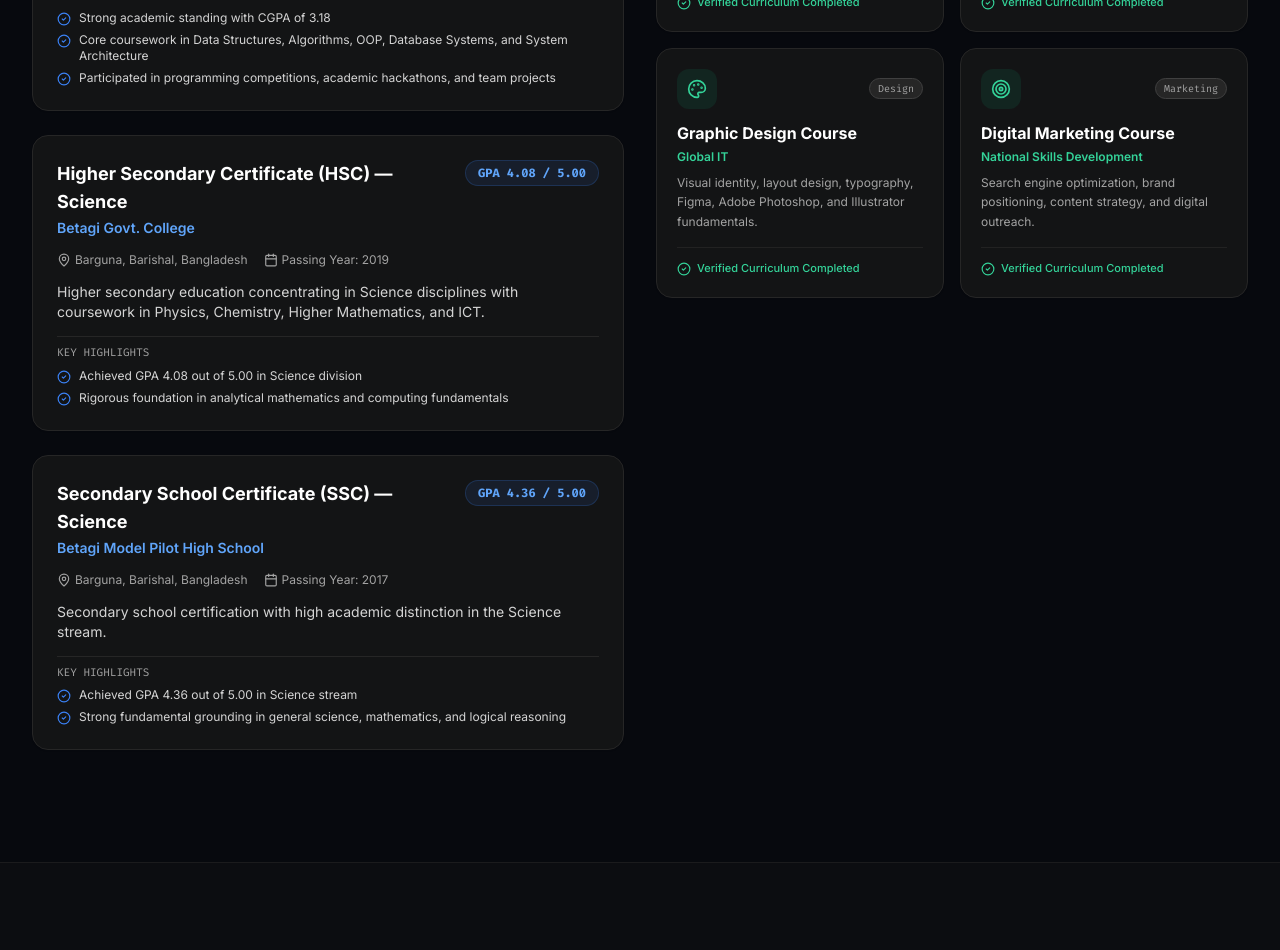
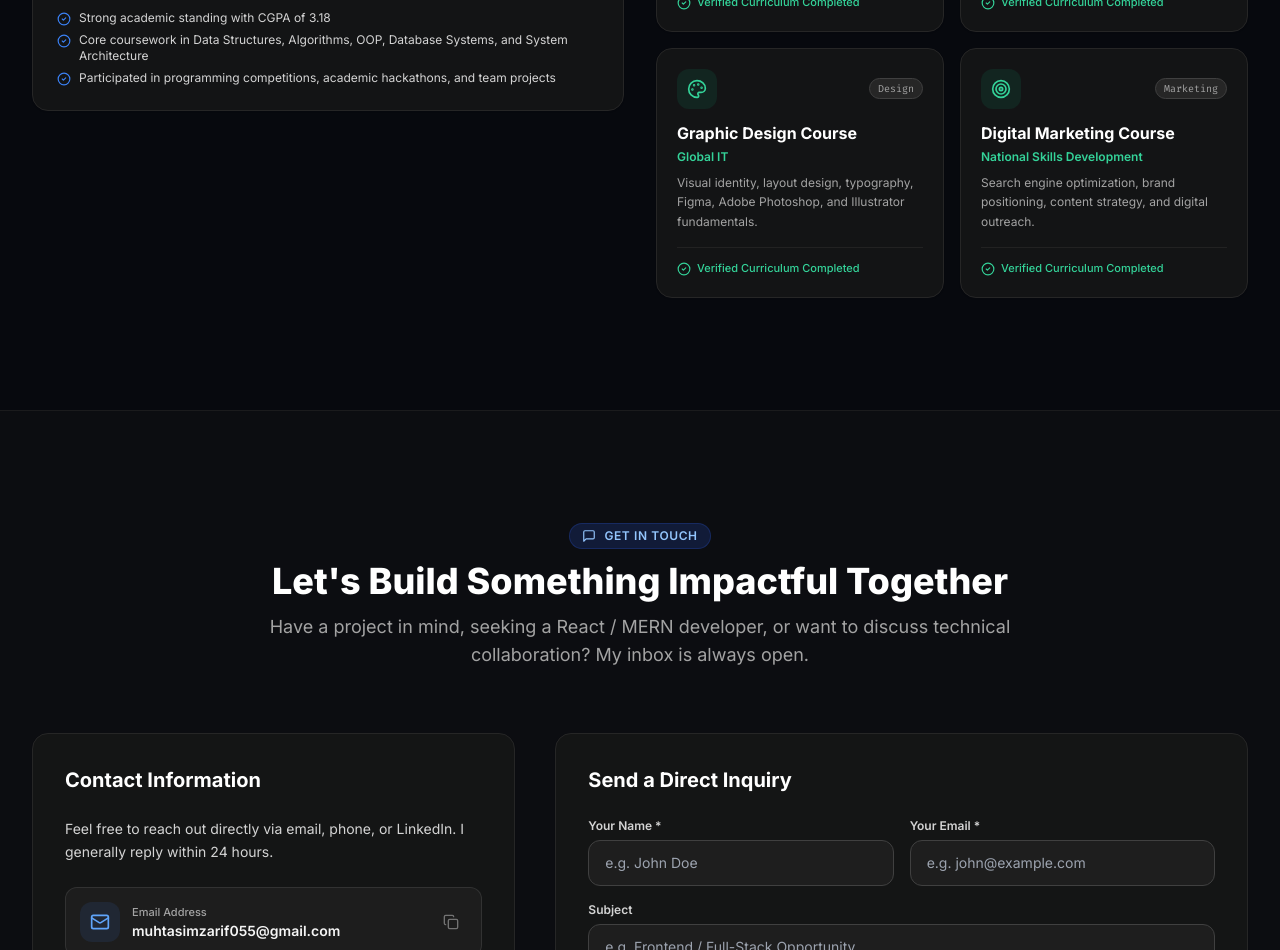
Before and after one commit to mdzarif55/portfolio, a Next.js app: page / in a window 1280 px wide. Shown: the part 6680-7630 px from the top of the page. Built offline with nearby package versions, Linux system fonts and the light colour scheme.

Commit message:
some text removed

```diff
--- a/src/data/portfolio-data.ts
+++ b/src/data/portfolio-data.ts
@@ -461,32 +461,32 @@ export const portfolioData: PortfolioData = {
         "Participated in programming competitions, academic hackathons, and team projects",
       ],
     },
-    {
-      degree: "Higher Secondary Certificate (HSC) — Science",
-      institution: "Betagi Govt. College",
-      cgpa: "GPA 4.08 / 5.00",
-      location: "Barguna, Barishal, Bangladesh",
-      period: "Passing Year: 2019",
-      description:
-        "Higher secondary education concentrating in Science disciplines with coursework in Physics, Chemistry, Higher Mathematics, and ICT.",
-      highlights: [
-        "Achieved GPA 4.08 out of 5.00 in Science division",
-        "Rigorous foundation in analytical mathematics and computing fundamentals",
-      ],
-    },
-    {
-      degree: "Secondary School Certificate (SSC) — Science",
-      institution: "Betagi Model Pilot High School",
-      cgpa: "GPA 4.36 / 5.00",
-      location: "Barguna, Barishal, Bangladesh",
-      period: "Passing Year: 2017",
-      description:
-        "Secondary school certification with high academic distinction in the Science stream.",
-      highlights: [
-        "Achieved GPA 4.36 out of 5.00 in Science stream",
-        "Strong fundamental grounding in general science, mathematics, and logical reasoning",
-      ],
-    },
+    // {
+    //   degree: "Higher Secondary Certificate (HSC) — Science",
+    //   institution: "Betagi Govt. College",
+    //   cgpa: "GPA 4.08 / 5.00",
+    //   location: "Barguna, Barishal, Bangladesh",
+    //   period: "Passing Year: 2019",
+    //   description:
+    //     "Higher secondary education concentrating in Science disciplines with coursework in Physics, Chemistry, Higher Mathematics, and ICT.",
+    //   highlights: [
+    //     "Achieved GPA 4.08 out of 5.00 in Science division",
+    //     "Rigorous foundation in analytical mathematics and computing fundamentals",
+    //   ],
+    // },
+    // {
+    //   degree: "Secondary School Certificate (SSC) — Science",
+    //   institution: "Betagi Model Pilot High School",
+    //   cgpa: "GPA 4.36 / 5.00",
+    //   location: "Barguna, Barishal, Bangladesh",
+    //   period: "Passing Year: 2017",
+    //   description:
+    //     "Secondary school certification with high academic distinction in the Science stream.",
+    //   highlights: [
+    //     "Achieved GPA 4.36 out of 5.00 in Science stream",
+    //     "Strong fundamental grounding in general science, mathematics, and logical reasoning",
+    //   ],
+    // },
   ],
   certifications: [
     {
```
